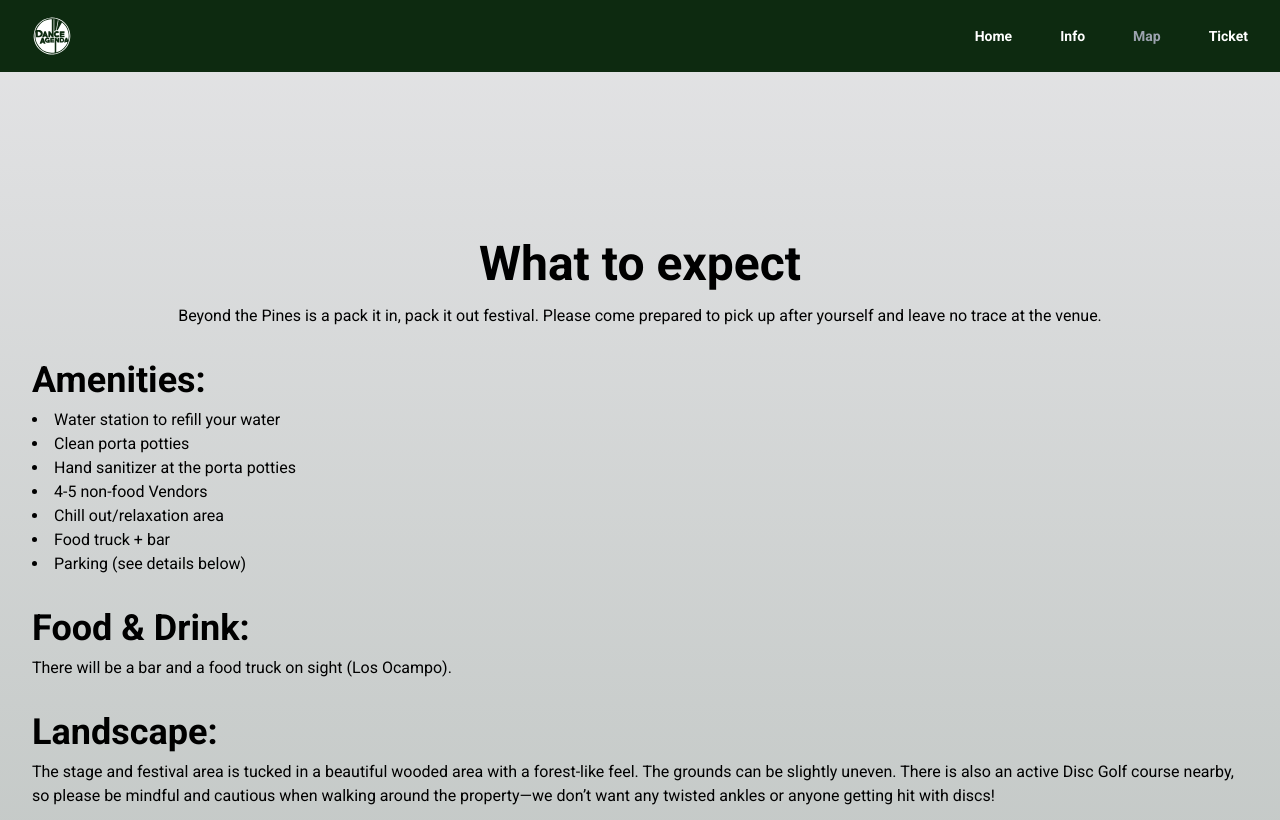
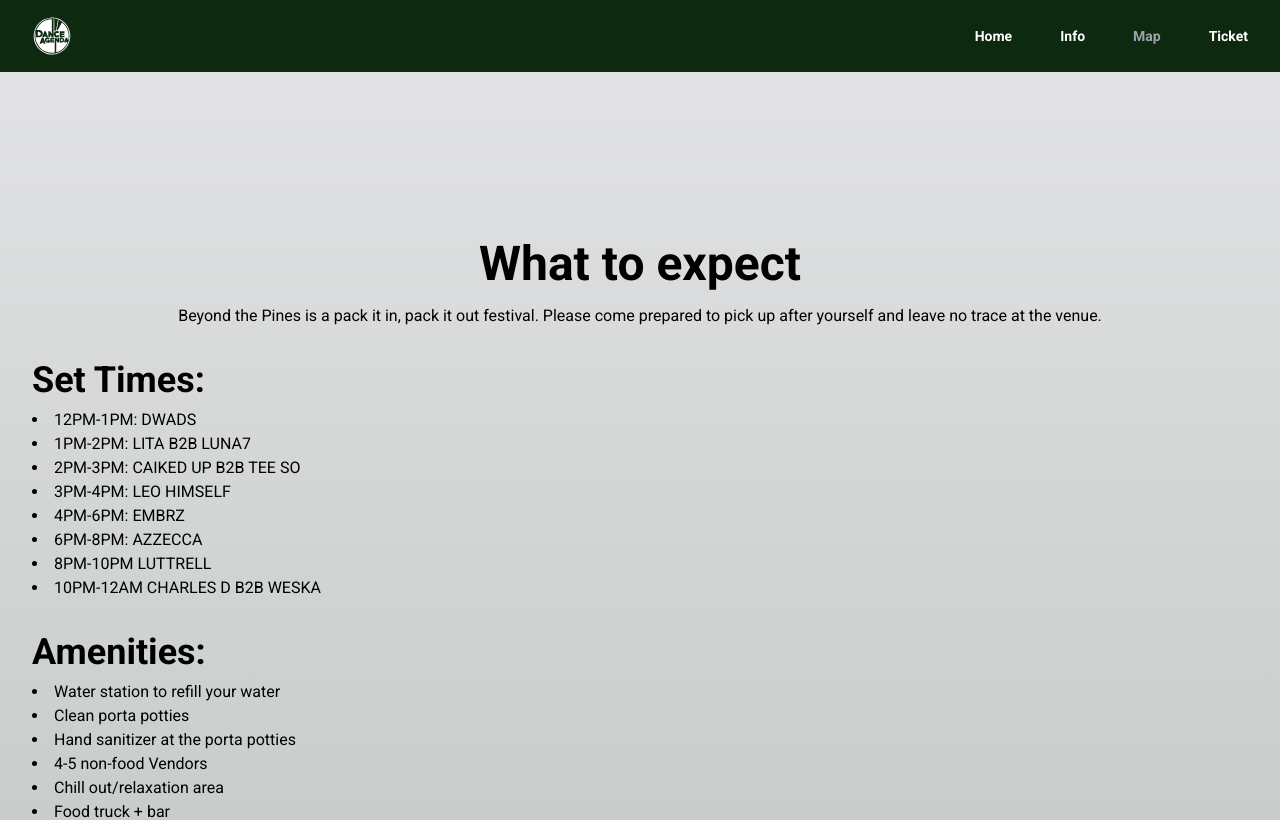
Before and after one commit to crosettiremi/beyondthepines, a Vue app: page /info in a window 1280 px wide. Shown: the top 820 px of the page. Built offline with nearby package versions, Linux system fonts and the light colour scheme.

Commit message:
SET TIMES

```diff
--- a/src/components/FAQ.vue
+++ b/src/components/FAQ.vue
@@ -8,6 +8,19 @@
         Beyond the Pines is a pack it in, pack it out festival. Please come prepared to pick up after yourself and leave no trace at the venue.
       </div>
     </div>
+    <h2 class="mb-2 text-4xl font-bold">
+      Set Times:
+    </h2>
+    <ul class="mb-8 list-inside list-disc">
+      <li>12PM-1PM: DWADS</li>
+      <li>1PM-2PM: LITA B2B LUNA7</li>
+      <li>2PM-3PM: CAIKED UP B2B TEE SO</li>
+      <li>3PM-4PM: LEO HIMSELF</li>
+      <li>4PM-6PM: EMBRZ</li>
+      <li>6PM-8PM: AZZECCA</li>
+      <li>8PM-10PM LUTTRELL</li>
+      <li>10PM-12AM CHARLES D B2B WESKA </li>
+    </ul>
 
     <h2 class="mb-2 text-4xl font-bold">
       Amenities:
```
